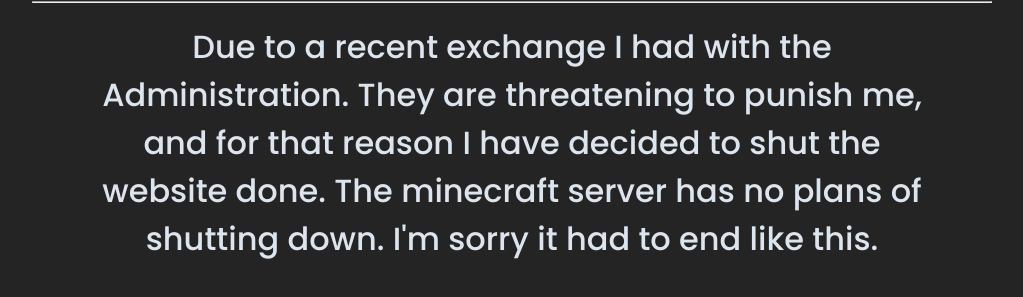
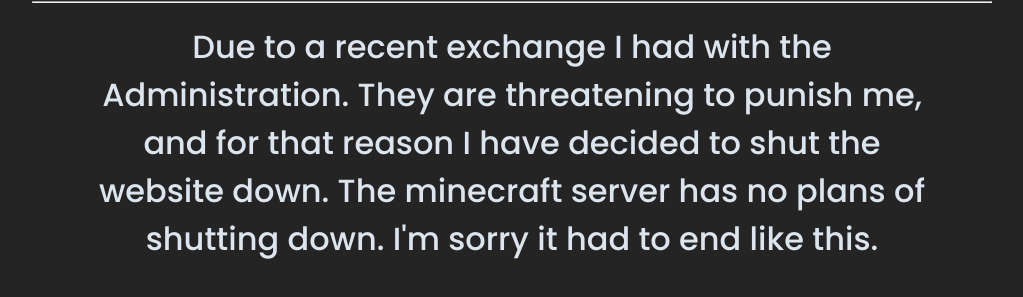
Before and after one commit to royaltonrules/royaltonrules.github.io, a plain HTML site: page index.html in a window 1280 px wide. Shown: the part 103-400 px from the top of the page, without its empty margins (128-1151 px from the left). Drawn offline with Linux system fonts and the light colour scheme; a web font is replaced by a local one.

Commit message:
Update index.html

```diff
--- a/index.html
+++ b/index.html
@@ -60,7 +60,7 @@
         </header>
         <main>
             <p>
-                Due to a recent exchange I had with the Administration. They are threatening to punish me, and for that reason I have decided to shut the website done. The minecraft server has no plans of shutting down. I'm sorry it had to end like this.
+                Due to a recent exchange I had with the Administration. They are threatening to punish me, and for that reason I have decided to shut the website down. The minecraft server has no plans of shutting down. I'm sorry it had to end like this.
             </p>
             <!--
             <p>
```
